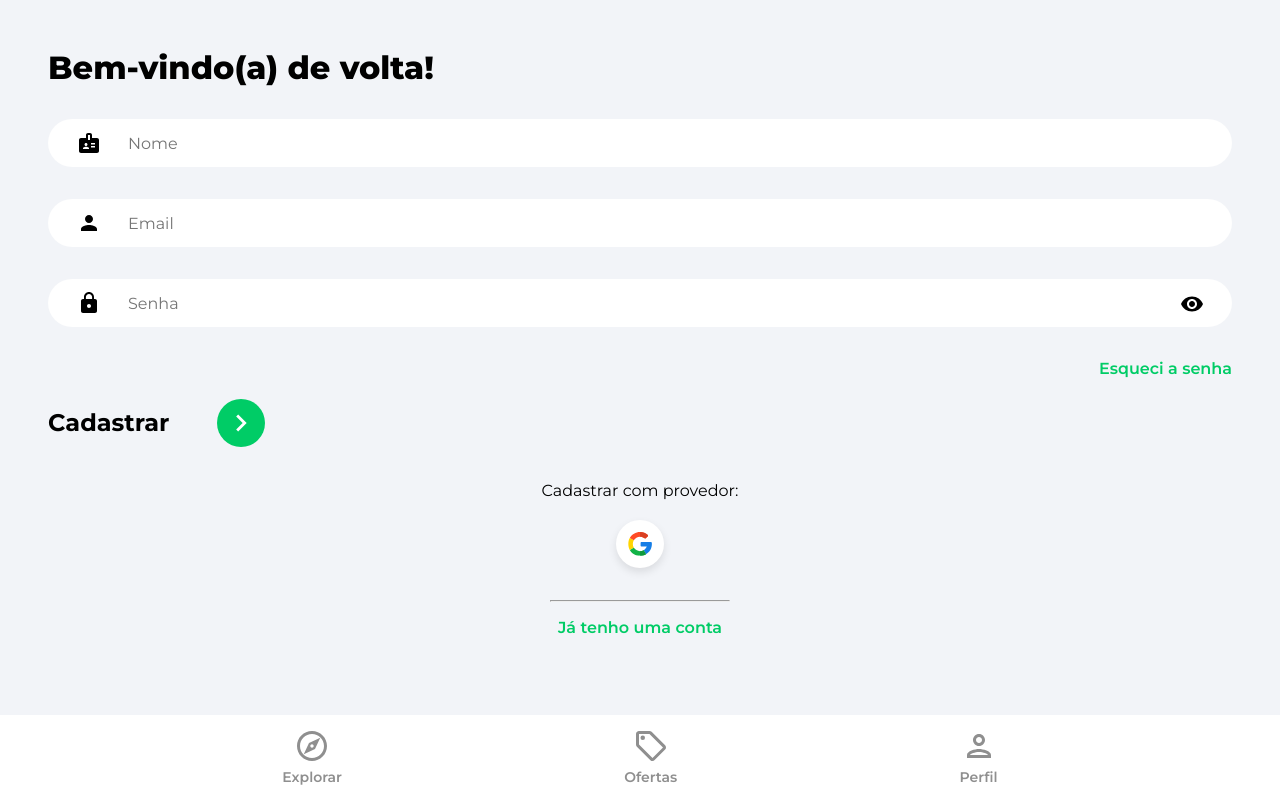
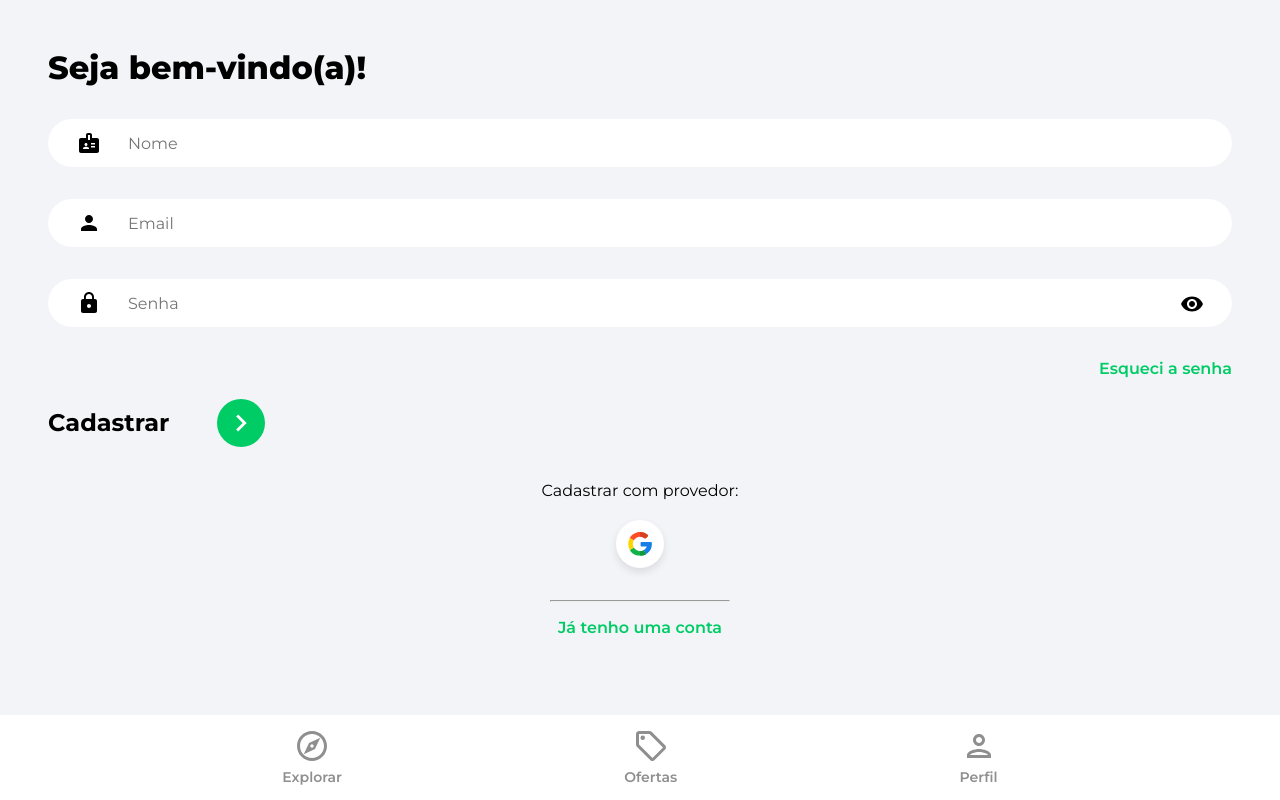
Before and after one commit to rodrigocvmd/maketplace-de-imoveis, a React (Vite) app: page /sign-up in a window 1280 px wide. Built offline with nearby package versions, Linux system fonts and the light colour scheme.

Commit message:
correção de texto

```diff
--- a/src/pages/SignUp.jsx
+++ b/src/pages/SignUp.jsx
@@ -57,7 +57,7 @@ function SignUp() {
 		<>
 			<div className="pageContainer">
 				<header>
-					<p className="pageHeader">Bem-vindo(a) de volta!</p>
+					<p className="pageHeader">Seja bem-vindo(a)!</p>
 				</header>
 
 				<main>
```
